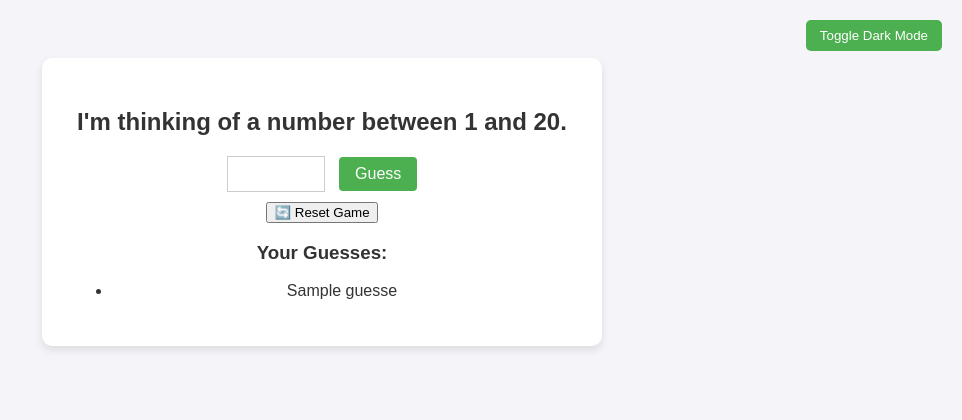
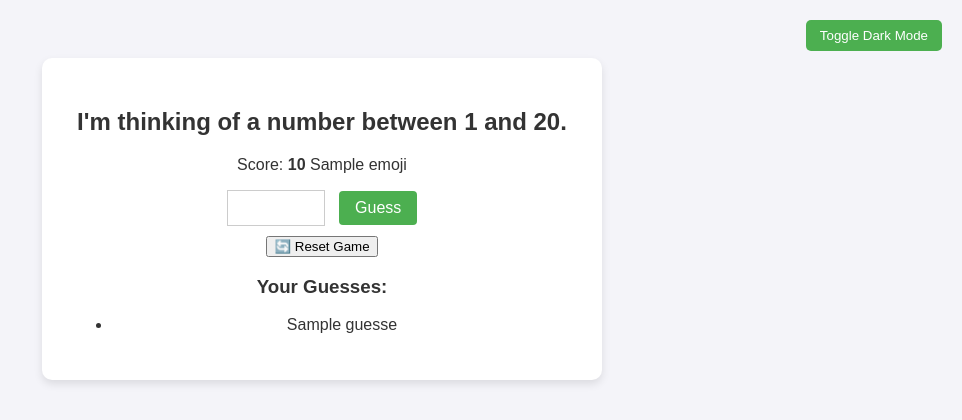
Before and after one commit to ManojHubBuilds/guess-number-game-1, a Flask app: template templates/index.html in a window 1280 px wide. Shown: the top 420 px of the page, without its empty margins (318-1280 px from the left). Run offline with Flask 2, Linux system fonts and the light colour scheme; the template is opened without the code that fills it: most values are stand-ins (such as "Sample title", 1, 10 or a date in 2020).

Commit message:
Updated requirements.txt and added new features

```diff
--- a/main.py
+++ b/main.py
@@ -11,16 +11,19 @@ def play_game():
     if "secret_number" not in session:
         session["secret_number"] = random.randint(1, 20)
         session["guesses"] = []
-
+        session["score"] = 20
 
 
     message = ""
     guesses = session.get("guesses", [])
+    score = session.get("score", 20)
+
 
     if request.method == "POST":
         if request.form.get("action") == "reset":
             session["secret_number"] = random.randint(1, 20)
             session["guesses"] = []
+            session["score"] = 20
             return redirect(url_for("play_game"))
 
         try:
@@ -30,19 +33,22 @@ def play_game():
 
             if guess < session["secret_number"]:
                 message = "Too low! 🔽 Try a bit higher."
+                session["score"] -= 1
             elif guess > session["secret_number"]:
                 message = "Too high! 🔼 Maybe go lower."
+                session["score"] -= 1
             else:
                 message = f"Congratulations🎉 You guessed it! The number was {session['secret_number']} in {len(guesses)} guesses. 🔥"
                 session["play_sound"] = True
                 session["secret_number"] = random.randint(1, 20)
                 session["guesses"] = []
+                session["score"] = 20
 
         except ValueError:
             message = "Invalid input. Please enter a number."
 
     play_sound = session.pop("play_sound", False)
-    return render_template("index.html", message=message, guesses=guesses, play_sound=play_sound)
+    return render_template("index.html", message=message, guesses=guesses, play_sound=play_sound, score=session["score"])
 
 if __name__ == "__main__":
     app.run(host="0.0.0.0", port=81)
--- a/templates/index.html
+++ b/templates/index.html
@@ -93,6 +93,8 @@
 
   <div class="container fade-in">
     <h2>I'm thinking of a number between 1 and 20.</h2>
+    <p>Score: <strong>{{ score }}</strong> {{ emoji }}</p>
+
 
     {% if message %}
       <p><strong>{{ message }}</strong></p>
```
